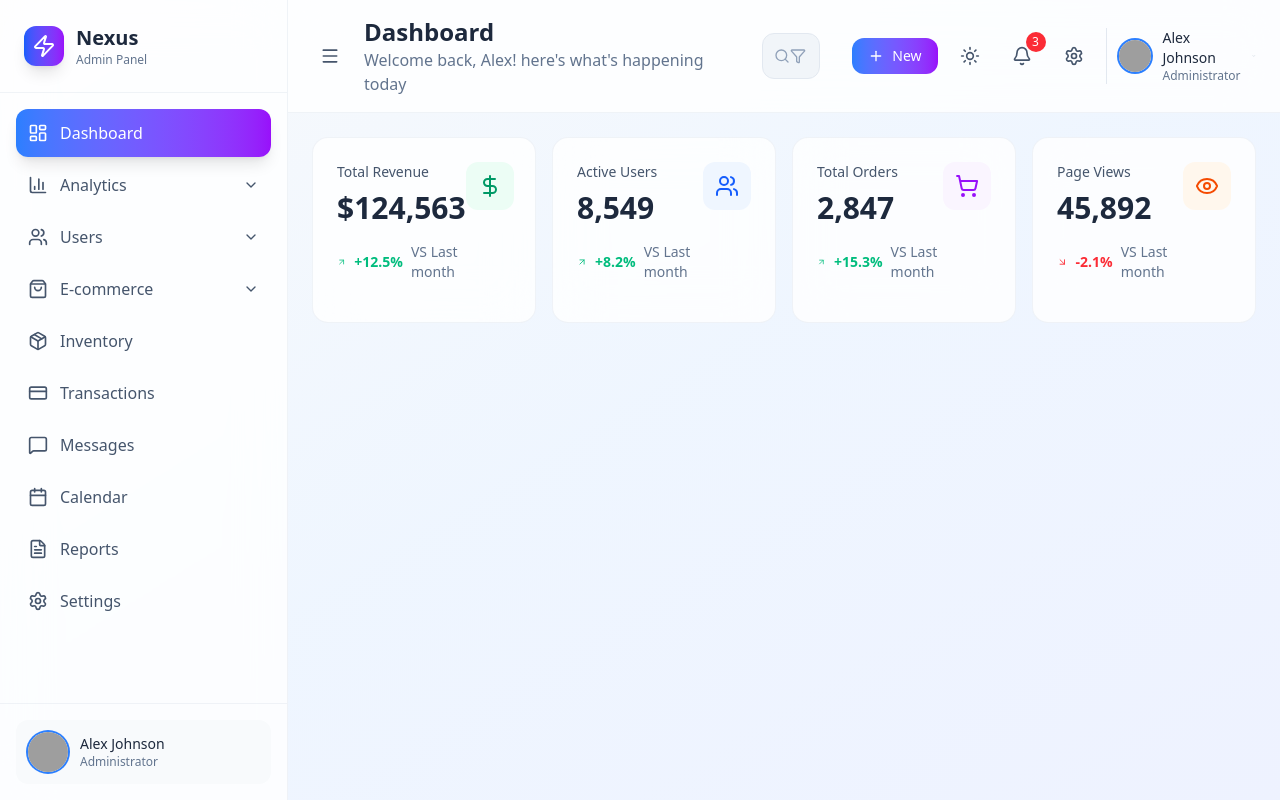
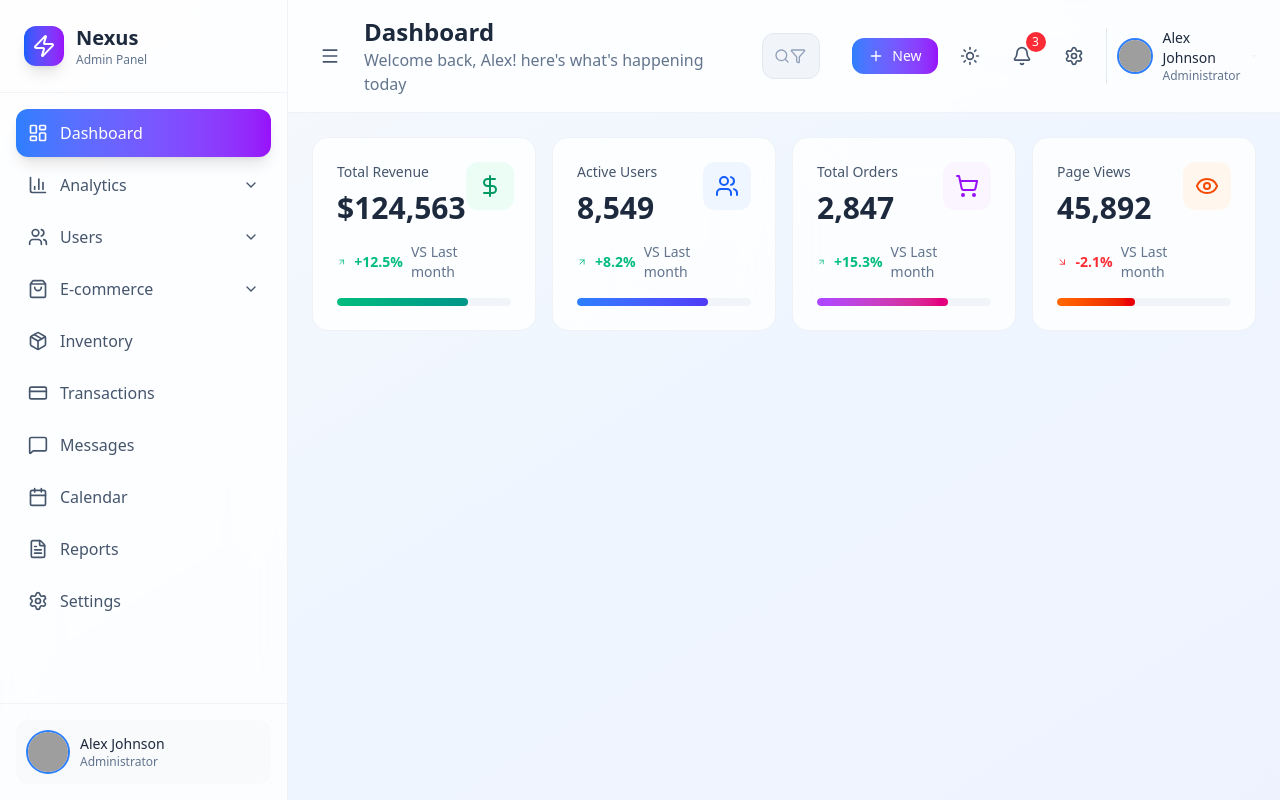
Before and after one commit to DNishadini/Admin_Dashboard, a React (Vite) app: page / in a window 1280 px wide. Built offline with nearby package versions, Linux system fonts and the light colour scheme; grey boxes are pictures that could not be loaded.

Commit message:
style the progress bar

```diff
--- a/src/components/Dashboard/StatsGrid.jsx
+++ b/src/components/Dashboard/StatsGrid.jsx
@@ -1,5 +1,4 @@
 import {
-  ArrowDown,
   ArrowDownRight,
   ArrowUpRight,
   DollarSign,
@@ -50,6 +49,13 @@ const stats = [
     textColor: "text-orange-600 dark:text-orange-400",
   },
 ];
+const gradientMap = {
+  "Total Revenue": "from-emerald-500 to-teal-600",
+  "Active Users": "from-blue-500 to-indigo-600",
+  "Total Orders": "from-purple-500 to-pink-600",
+  "Page Views": "from-orange-500 to-red-600",
+};
+
 function StatsGrid() {
   return (
     <div className="grid grid-cols-1 md:grid-cols-2 xl:grid-cols-4 gap-4 ">
@@ -86,15 +92,18 @@ function StatsGrid() {
                 </div>
               </div>
               <div
-                className={`p-3 rounded-xl ${stats.bgColor}group-hover:scale-110 transition-all duration-300`}
+                className={`p-3 rounded-xl ${stats.bgColor} group-hover:scale-110 transition-all duration-300`}
               >
                 {<stats.icon className={`w-6 h-6 ${stats.textColor}`} />}
               </div>
             </div>
             {/* Progressbar */}
-            <div className="mt-4 h2 bg-slate-100 dark:bg-slate-800 rounded-full overflow-hidden">
+            <div className="mt-4 h-2 bg-slate-100 dark:bg-slate-800 rounded-full overflow-hidden">
               <div
-                className={`w-full bg-gradient-to-r rounded-full transition-all duration-100`}
+                className={`h-2 w-full bg-gradient-to-r ${
+                  gradientMap[stats.title]
+                } rounded-full transition-all duration-100`}
+                style={{ width: stats.trend === "up" ? "75%" : "45%" }}
               ></div>
             </div>
           </div>
```
